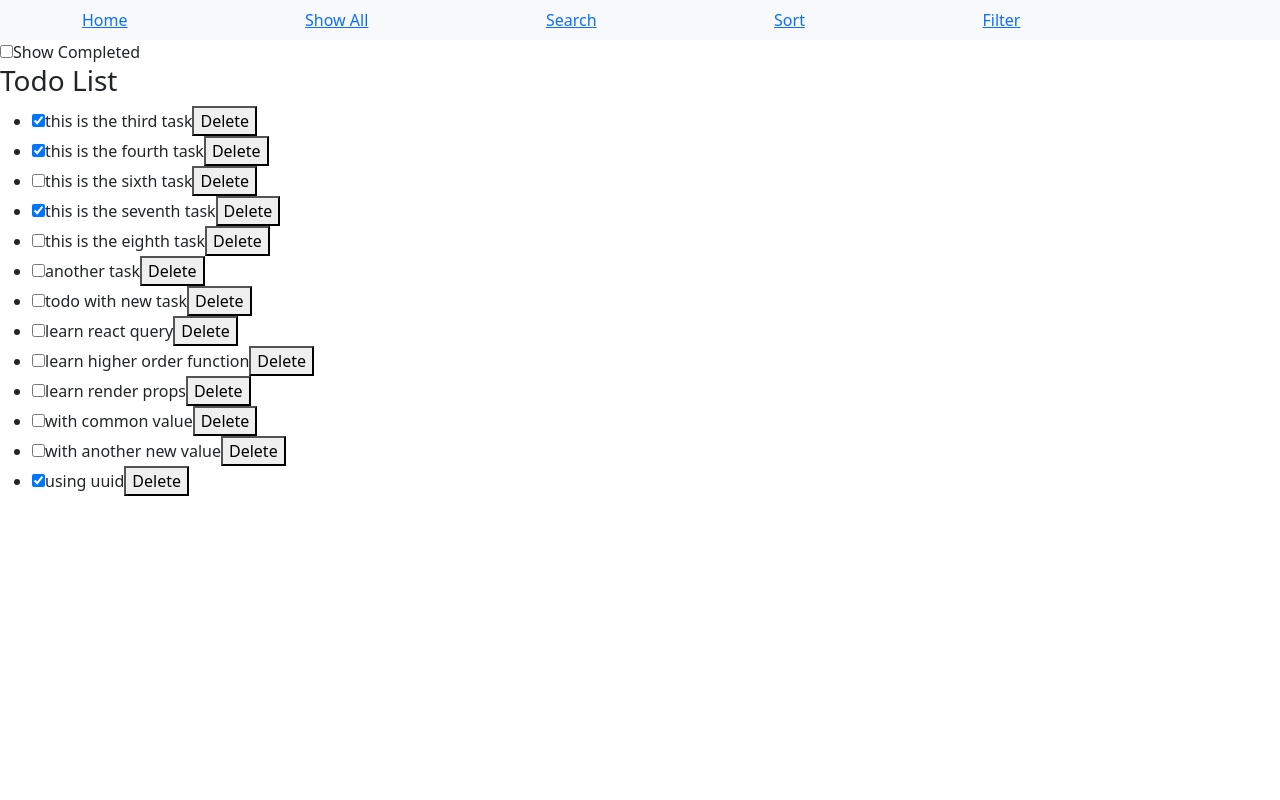
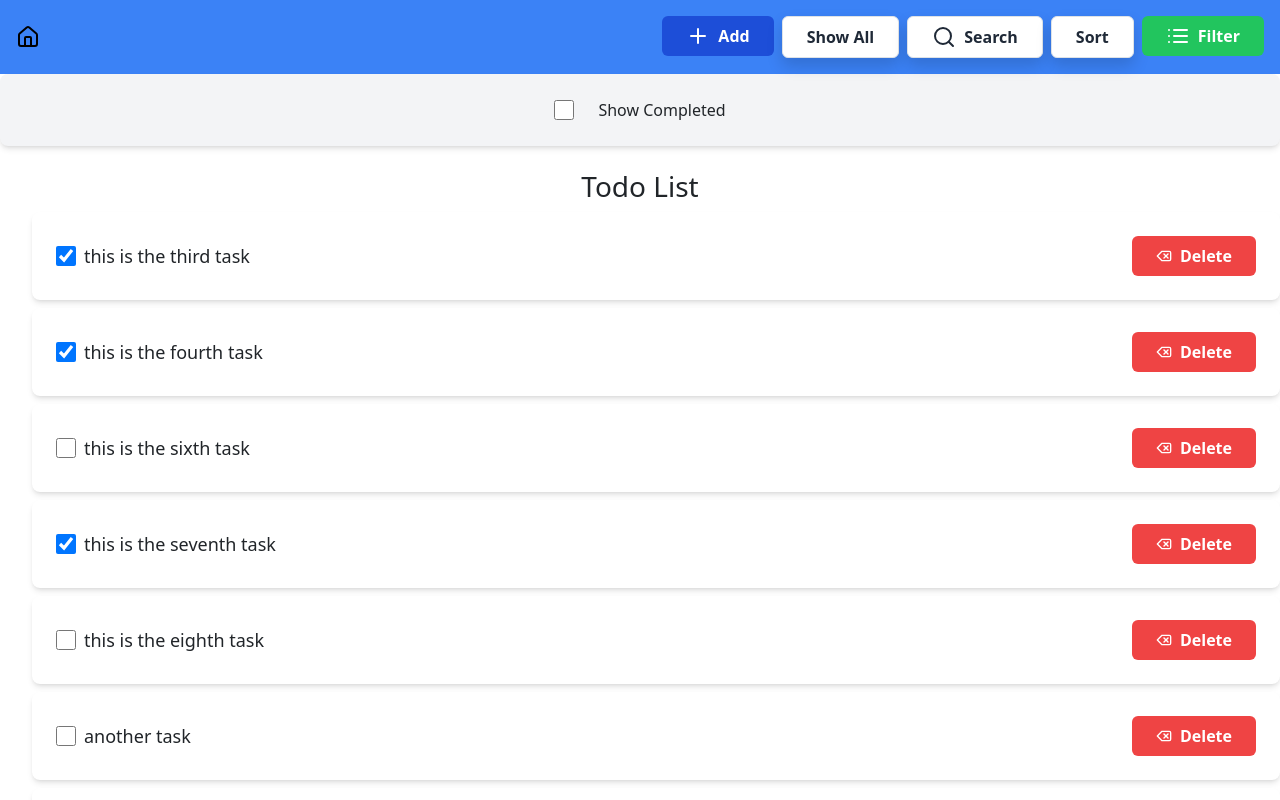
Before and after one commit to purisaurabh/ReactJS-Assignment, a React (Create React App) app in the folder todo-app/: page /show-all in a window 1280 px wide. Shown: the top 800 px of the page. Built offline with nearby package versions, Linux system fonts and the light colour scheme; data requests are answered from the project's data file; the HTML template or start-up script is replaced by a standard one.

Commit message:
add style to each component

```diff
--- a/todo-app/public/index.html
+++ b/todo-app/public/index.html
@@ -10,6 +10,7 @@
       content="Web site created using create-react-app"
     />
     <link rel="apple-touch-icon" href="%PUBLIC_URL%/logo192.png" />
+    <script src="https://cdn.tailwindcss.com"></script>
     <!--
       manifest.json provides metadata used when your web app is installed on a
       user's mobile device or desktop. See https://developers.google.com/web/fundamentals/web-app-manifest/
--- a/todo-app/src/components/AddTodoForm.tsx
+++ b/todo-app/src/components/AddTodoForm.tsx
@@ -1,10 +1,38 @@
+import { HomeIcon, Plus } from "lucide-react";
 import React, { useState } from "react";
 
 const AddTodoForm = ({ addTodo }: { addTodo: (title: string) => void }) => {
   const [addTodoInput, setAddTodoInput] = useState("");
+
   return (
     <>
-      <div className="d-flex gap-2">
+      <div className="mx-auto mt-10 max-w-md">
+        <div className="flex flex-col gap-6">
+          <input
+            type="text"
+            value={addTodoInput}
+            onChange={(e) => setAddTodoInput(e.target.value)}
+            placeholder="What do you need to do?"
+            className="input border-0 w-full p-4 rounded-lg shadow-sm focus:ring-2 focus:ring-indigo-400 focus:outline-none transition-all duration-200 ease-in-out transform focus:scale-105"
+            style={{ backgroundColor: "#f9f9f9" }}
+          />
+
+          {/* Add Button */}
+          <button
+            onClick={() => {
+              addTodo(addTodoInput);
+              setAddTodoInput("");
+            }}
+            className="btn d-flex items-center justify-center gap-2 w-full text-white  rounded-lg shadow-md font-medium tracking-wide cursor-pointer transition-all duration-200 ease-in-out transform hover:scale-105"
+            style={{ backgroundColor: "#4f46e5" }}
+          >
+            <Plus className="w-6 h-6" />
+            Add Task
+          </button>
+        </div>
+      </div>
+
+      {/* <div className="d-flex gap-2">
         <input
           type="text"
           value={addTodoInput}
@@ -18,7 +46,7 @@ const AddTodoForm = ({ addTodo }: { addTodo: (title: string) => void }) => {
         >
           Add Todo
         </button>
-      </div>
+      </div> */}
     </>
   );
 };
--- a/todo-app/src/components/Header.tsx
+++ b/todo-app/src/components/Header.tsx
@@ -1,34 +1,47 @@
 import React from "react";
 import "bootstrap/dist/css/bootstrap.min.css";
-import Container from "react-bootstrap/Container";
-import Nav from "react-bootstrap/Nav";
-import Navbar from "react-bootstrap/Navbar";
+import { HomeIcon, List, Plus, Search } from "lucide-react";
 import { Link } from "react-router-dom";
 
 const Header = () => {
   return (
-    <Navbar expand="lg" className="bg-body-tertiary">
-      <Container>
-        <Navbar.Toggle aria-controls="basic-navbar-nav" />
-        <Navbar.Collapse id="basic-navbar-nav">
-          <Nav className="me-auto">
-            <Link to={"/"}>Home</Link>
-          </Nav>
-          <Nav className="me-auto">
-            <Link to={"/show-all"}>Show All</Link>
-          </Nav>
-          <Nav className="me-auto">
-            <Link to={"/search"}>Search</Link>
-          </Nav>
-          <Nav className="me-auto">
-            <Link to={"/sort"}>Sort</Link>
-          </Nav>
-          <Nav className="me-auto">
-            <Link to={"/filter"}>Filter</Link>
-          </Nav>
-        </Navbar.Collapse>
-      </Container>
-    </Navbar>
+    <>
+      <div className="mx-auto w-full">
+        <div className="flex justify-between items-center p-3 bg-blue-500 text-white">
+          <Link to={"/"}>
+            <HomeIcon className=" text-black cursor-pointer" />
+          </Link>
+          <div className="flex space-x-2">
+            <Link to={"/"}>
+              <button className="bg-blue-700 hover:bg-blue-600 text-white font-bold py-2 px-4 rounded inline-flex items-center">
+                <Plus className="mr-2" /> Add
+              </button>
+            </Link>
+            <Link to={"/show-all"}>
+              <button className="bg-white hover:bg-gray-100 text-gray-800 font-semibold py-2 px-4 border border-gray-400 rounded shadow inline-flex items-center">
+                Show All
+              </button>
+            </Link>
+            <Link to={"/search"}>
+              <button className="bg-white hover:bg-gray-100 text-gray-800 font-semibold py-2 px-4 border border-gray-400 rounded shadow inline-flex items-center">
+                <Search className="mr-2" /> Search
+              </button>
+            </Link>
+            <Link to={"/sort"}>
+              <button className="bg-white hover:bg-gray-100 text-gray-800 font-semibold py-2 px-4 border border-gray-400 rounded shadow inline-flex items-center">
+                Sort
+              </button>
+            </Link>
+            <Link to={"filter"}>
+              <button className="bg-green-500 hover:bg-green-400 text-white font-bold py-2 px-4 rounded inline-flex items-center">
+                <List className="mr-2" />
+                Filter
+              </button>
+            </Link>
+          </div>
+        </div>
+      </div>
+    </>
   );
 };
 
--- a/todo-app/src/components/Search.tsx
+++ b/todo-app/src/components/Search.tsx
@@ -2,6 +2,7 @@ import React, { ChangeEvent, useContext, useEffect, useState } from "react";
 import { TodoItem } from "../utils/interface";
 import ShowSearchTodo from "./ShowSearchTodo";
 import { DataContext } from "../context/RouterContext";
+import { SearchIcon } from "lucide-react";
 
 const Search = () => {
   const todoData = useContext(DataContext);
@@ -16,7 +17,7 @@ const Search = () => {
 
   return (
     <>
-      <input
+      {/* <input
         value={searchText}
         placeholder="enter value to search.."
         onChange={(e: ChangeEvent<HTMLInputElement>) =>
@@ -37,7 +38,39 @@ const Search = () => {
         }}
       >
         Search
-      </button>
+      </button> */}
+
+      <div className=" mx-auto mt-10 max-w-md">
+        <div className="flex items-center gap-4">
+          <input
+            type="text"
+            value={searchText}
+            onChange={(e: ChangeEvent<HTMLInputElement>) =>
+              setSearchText(e.target.value)
+            }
+            placeholder="Search..."
+            className="w-full p-4 rounded-lg text-gray-700 shadow-sm focus:ring-2 focus:ring-indigo-400 focus:outline-none transition-all duration-200 ease-in-out transform focus:scale-105"
+            style={{ borderColor: "#ddd", borderWidth: "1px" }}
+          />
+
+          {/* Search Button */}
+          <button
+            onClick={() => {
+              if (todos) {
+                const searchedText = todos.filter(
+                  (res) =>
+                    res.title &&
+                    res.title.toLowerCase().includes(searchText.toLowerCase())
+                );
+                setFilteredData(searchedText);
+              }
+            }}
+            className="p-4 bg-indigo-500 hover:bg-indigo-600 text-white rounded-lg shadow-md transition-all duration-200 ease-in-out transform hover:scale-110"
+          >
+            <SearchIcon className="w-6 h-6" />
+          </button>
+        </div>
+      </div>
 
       {searchText && fileredData.length === 0 ? (
         <p>No data available</p>
--- a/todo-app/src/components/TodoApp.tsx
+++ b/todo-app/src/components/TodoApp.tsx
@@ -4,6 +4,7 @@ import { TodoItem } from "../utils/interface";
 import usePost from "../customHooks/usePost";
 import { useNavigate } from "react-router-dom";
 import { DataContext } from "../context/RouterContext";
+import useFetch from "../customHooks/useFetch";
 
 const TodoApp = () => {
   const todoItems = useContext(DataContext);
--- a/todo-app/src/components/TodoFilter.tsx
+++ b/todo-app/src/components/TodoFilter.tsx
@@ -8,12 +8,13 @@ const TodoFilter = ({
   setShowCompleted: (showCompleted: boolean) => void;
 }) => {
   return (
-    <div>
+    <div className="flex items-center justify-center gap-4 p-4 bg-gray-100 rounded-lg shadow-md">
       <input
         type="checkbox"
         id="filter"
         checked={showCompleted}
         onChange={(e) => setShowCompleted(e.target.checked)}
+        className="w-5 h-5 text-indigo-600 bg-gray-100 border-gray-300 rounded focus:ring-indigo-500"
       />
       <label htmlFor="filter">Show Completed</label>
     </div>
--- a/todo-app/src/components/TodoList.tsx
+++ b/todo-app/src/components/TodoList.tsx
@@ -9,7 +9,7 @@ const TodoList = (props: {
 }) => {
   return (
     <div>
-      <h3>Todo List</h3>
+      <h3 className="d-flex justify-center item-center mt-4">Todo List</h3>
       <ul>
         {props.todos.map((todo) => (
           <li key={todo.id}>
--- a/todo-app/src/components/TodoListItem.tsx
+++ b/todo-app/src/components/TodoListItem.tsx
@@ -1,3 +1,4 @@
+import { DeleteIcon } from "lucide-react";
 import React from "react";
 import { useNavigate } from "react-router-dom";
 
@@ -20,13 +21,24 @@ const TodoListItem = ({
   };
   return (
     <div>
-      <input
-        type="checkbox"
-        checked={completed}
-        onChange={(e) => markTodoCompleted(id, e.target.checked)}
-      ></input>
-      <label onClick={handleTitleClick}>{title}</label>
-      <button onClick={() => deleteTodo(id)}>Delete</button>
+      <div className="flex items-center justify-between bg-white shadow-md rounded-lg p-4 my-2">
+        <div className="flex items-center">
+          <input
+            type="checkbox"
+            checked={completed}
+            onChange={(e) => markTodoCompleted(id, e.target.checked)}
+            className="form-checkbox h-5 w-5 text-blue-600"
+          />
+          <span className="ml-2 text-lg">{title}</span>
+        </div>
+        <button
+          onClick={() => deleteTodo(id)}
+          className="bg-red-500 hover:bg-red-400 text-white font-bold py-2 px-4 rounded inline-flex items-center"
+        >
+          <DeleteIcon className="w-4 h-4 mr-2" />
+          Delete
+        </button>
+      </div>
     </div>
   );
 };
--- a/todo-app/src/database/db.json
+++ b/todo-app/src/database/db.json
@@ -56,14 +56,19 @@
       "completed": false
     },
     {
-      "id": "12",
-      "title": "with another new value",
+      "id": "89d880e8-7304-41d6-8a06-8684bd046a78",
+      "title": "using uuid",
+      "completed": true
+    },
+    {
+      "id": "09b64606-751e-4bd3-8ba1-08ee447442b5",
+      "title": "This is new todo with new style",
       "completed": false
     },
     {
-      "id": "89d880e8-7304-41d6-8a06-8684bd046a78",
-      "title": "using uuid",
-      "completed": true
+      "id": "dc4876d7-0e5d-4c68-9956-065a0af95f6a",
+      "title": "After adding the toasting",
+      "completed": false
     }
   ]
 }
```
